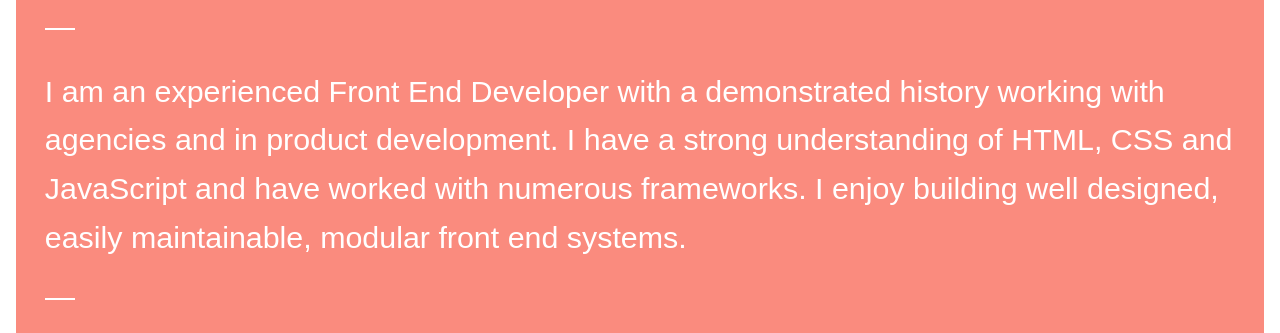
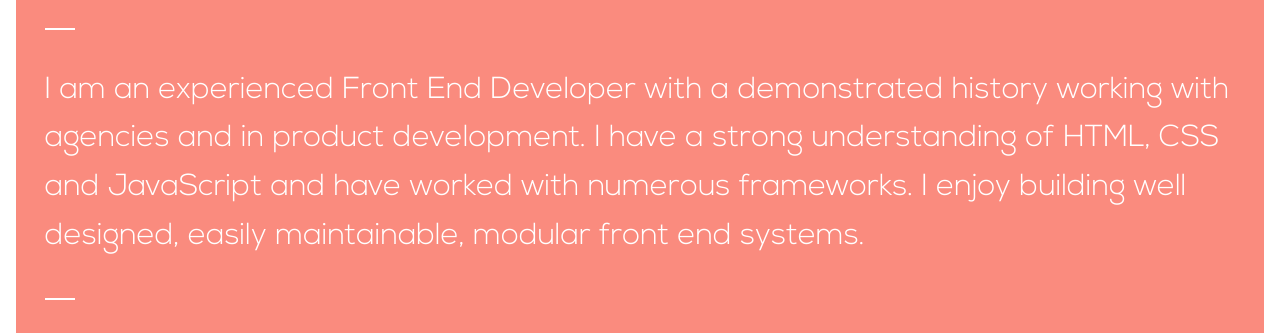
Before and after one commit to lauramccartney/portfolio, a website: page index.html in a window 1280 px wide. Shown: the part 269-602 px from the top of the page. Drawn offline with Linux system fonts and the light colour scheme; the site is published under a folder, as on GitHub Pages, so addresses that start at the root find nothing.

Commit message:
Fix font paths

```diff
--- a/css/app.scss
+++ b/css/app.scss
@@ -5,20 +5,20 @@
 
 @font-face {
   font-family: "NexaBold";
-  src: url('/Nexa/NexaDemo-Bold.eot');
-  src: url('/Nexa/NexaDemo-Bold.eot?#iefix') format('embedded-opentype'),
-    url('/Nexa/NexaDemo-Bold.woff2') format('woff2'),
-    url('/Nexa/NexaDemo-Bold.woff') format('woff'),
-    url('/Nexa/NexaDemo-Bold.ttf') format('truetype');
+  src: url('../Nexa/NexaDemo-Bold.eot');
+  src: url('../Nexa/NexaDemo-Bold.eot?#iefix') format('embedded-opentype'),
+    url('../Nexa/NexaDemo-Bold.woff2') format('woff2'),
+    url('../Nexa/NexaDemo-Bold.woff') format('woff'),
+    url('../Nexa/NexaDemo-Bold.ttf') format('truetype');
 }
 
 @font-face {
   font-family: "NexaLight";
-  src: url('/Nexa/NexaDemo-Light.eot');
-  src: url('/Nexa/NexaDemo-Light.eot?#iefix') format('embedded-opentype'),
-    url('/Nexa/NexaDemo-Light.woff2') format('woff2'),
-    url('/Nexa/NexaDemo-Light.woff') format('woff'),
-    url('/Nexa/NexaDemo-Light.ttf') format('truetype');
+  src: url('../Nexa/NexaDemo-Light.eot');
+  src: url('../Nexa/NexaDemo-Light.eot?#iefix') format('embedded-opentype'),
+    url('../Nexa/NexaDemo-Light.woff2') format('woff2'),
+    url('../Nexa/NexaDemo-Light.woff') format('woff'),
+    url('../Nexa/NexaDemo-Light.ttf') format('truetype');
 }
 
 @keyframes load {
```
Also changed, not shown: dist/app.min.css.
